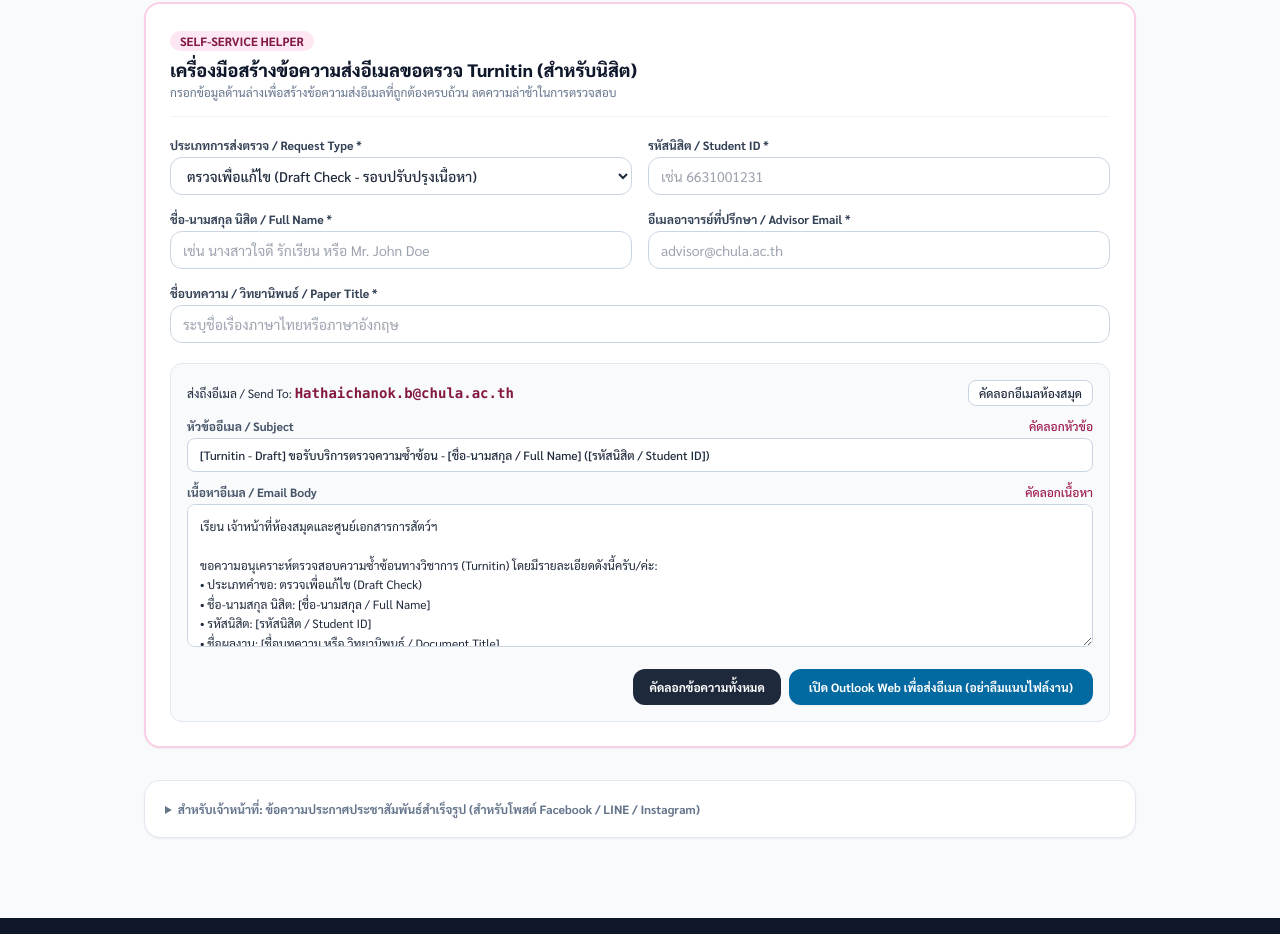
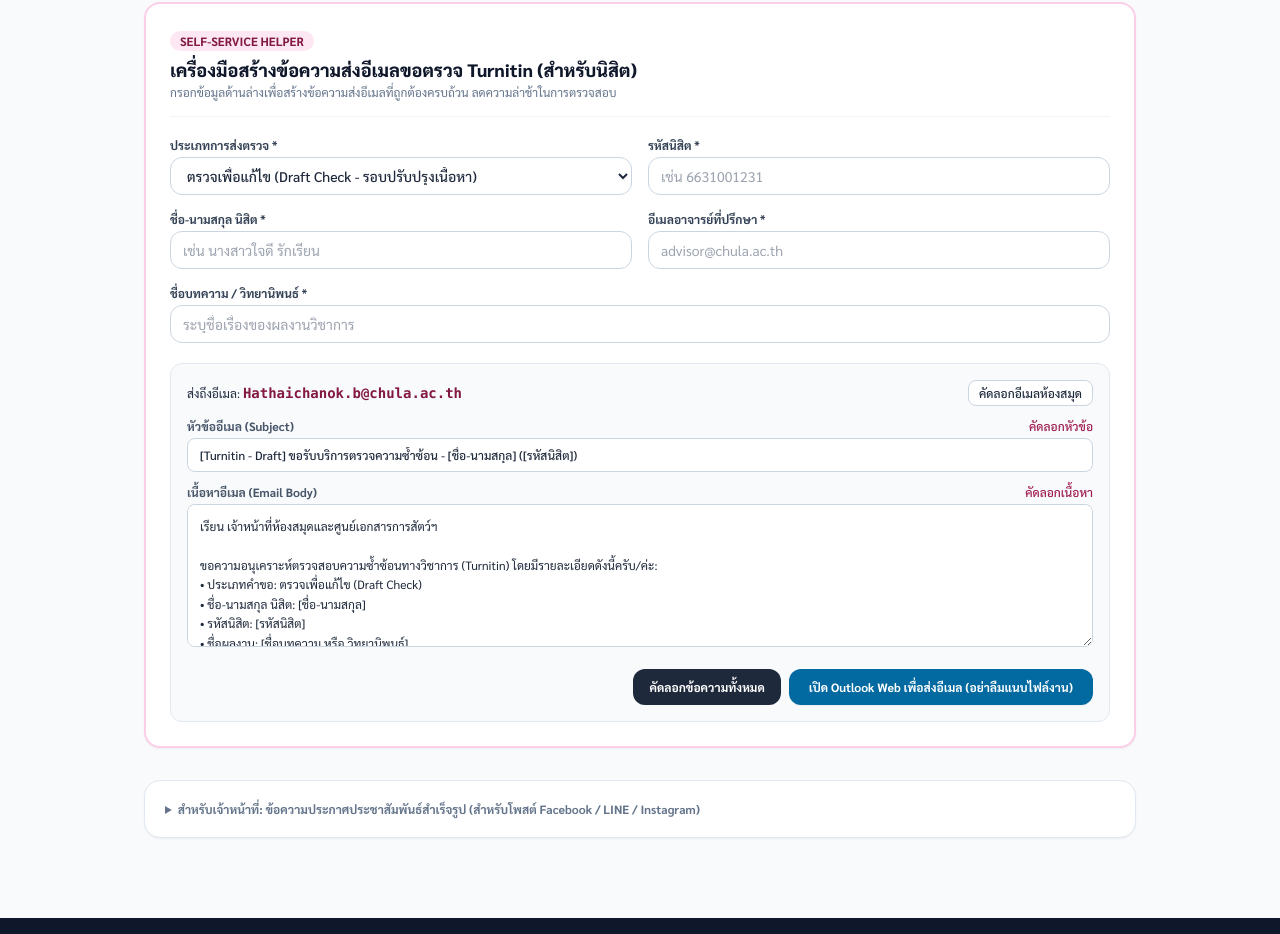
Before and after one commit to CUVET-LIBRALY/turnitin, a plain HTML site: page index.html in a window 1280 px wide. Shown: the part 939-1873 px from the top of the page. Drawn offline with nearby package versions, Linux system fonts and the light colour scheme.

Commit message:
Update index.html

```diff
--- a/index.html
+++ b/index.html
@@ -142,61 +142,61 @@
 
       <div class="grid grid-cols-1 md:grid-cols-2 gap-4 mb-5">
         <div>
-          <label id="lbl-req-type" class="block text-xs font-bold text-slate-700 mb-1">ประเภทการส่งตรวจ / Request Type *</label>
+          <label id="lbl-req-type" class="block text-xs font-bold text-slate-700 mb-1">ประเภทการส่งตรวจ *</label>
           <select id="in-type" onchange="generateStudentEmail()" class="w-full px-3 py-2 border border-slate-300 rounded-xl bg-white text-sm font-medium">
-            <option value="Draft">ตรวจเพื่อแก้ไข (Draft Check - รอบปรับปรุงเนื้อหา)</option>
-            <option value="Official">ขอออกใบรับรองผลฉบับจริง (Official Certificate - สำหรับยื่นส่งอาจารย์)</option>
+            <option id="opt-draft" value="Draft">ตรวจเพื่อแก้ไข (Draft Check - รอบปรับปรุงเนื้อหา)</option>
+            <option id="opt-official" value="Official">ขอออกใบรับรองผลฉบับจริง (Official Certificate - สำหรับยื่นส่งอาจารย์)</option>
           </select>
         </div>
         <div>
-          <label id="lbl-stu-id" class="block text-xs font-bold text-slate-700 mb-1">รหัสนิสิต / Student ID *</label>
+          <label id="lbl-stu-id" class="block text-xs font-bold text-slate-700 mb-1">รหัสนิสิต *</label>
           <input type="text" id="in-id" oninput="generateStudentEmail()" placeholder="เช่น 6631001231" class="w-full px-3 py-2 border border-slate-300 rounded-xl text-sm">
         </div>
         <div>
-          <label id="lbl-stu-name" class="block text-xs font-bold text-slate-700 mb-1">ชื่อ-นามสกุล นิสิต / Full Name *</label>
-          <input type="text" id="in-name" oninput="generateStudentEmail()" placeholder="เช่น นางสาวใจดี รักเรียน หรือ Mr. John Doe" class="w-full px-3 py-2 border border-slate-300 rounded-xl text-sm">
+          <label id="lbl-stu-name" class="block text-xs font-bold text-slate-700 mb-1">ชื่อ-นามสกุล นิสิต *</label>
+          <input type="text" id="in-name" oninput="generateStudentEmail()" placeholder="เช่น นางสาวใจดี รักเรียน" class="w-full px-3 py-2 border border-slate-300 rounded-xl text-sm">
         </div>
         <div>
-          <label id="lbl-adv-email" class="block text-xs font-bold text-slate-700 mb-1">อีเมลอาจารย์ที่ปรึกษา / Advisor Email *</label>
+          <label id="lbl-adv-email" class="block text-xs font-bold text-slate-700 mb-1">อีเมลอาจารย์ที่ปรึกษา *</label>
           <input type="email" id="in-advisor" oninput="generateStudentEmail()" placeholder="advisor@chula.ac.th" class="w-full px-3 py-2 border border-slate-300 rounded-xl text-sm">
         </div>
         <div class="md:col-span-2">
-          <label id="lbl-paper-title" class="block text-xs font-bold text-slate-700 mb-1">ชื่อบทความ / วิทยานิพนธ์ / Paper Title *</label>
-          <input type="text" id="in-title" oninput="generateStudentEmail()" placeholder="ระบุชื่อเรื่องภาษาไทยหรือภาษาอังกฤษ" class="w-full px-3 py-2 border border-slate-300 rounded-xl text-sm">
+          <label id="lbl-paper-title" class="block text-xs font-bold text-slate-700 mb-1">ชื่อบทความ / วิทยานิพนธ์ *</label>
+          <input type="text" id="in-title" oninput="generateStudentEmail()" placeholder="ระบุชื่อเรื่องของผลงานวิชาการ" class="w-full px-3 py-2 border border-slate-300 rounded-xl text-sm">
         </div>
       </div>
 
       <!-- Generated Output -->
       <div class="bg-slate-50 rounded-xl p-4 border border-slate-200 space-y-3">
         <div class="flex flex-wrap items-center justify-between gap-2 text-xs">
-          <span>ส่งถึงอีเมล / Send To: <b id="display-lib-email" class="font-mono text-pink-900 text-sm"></b></span>
-          <button type="button" onclick="copyElementText('display-lib-email', this)" class="px-2.5 py-1 bg-white border border-slate-300 hover:bg-slate-100 rounded-lg font-medium">
+          <span><span id="lbl-send-to">ส่งถึงอีเมล:</span> <b id="display-lib-email" class="font-mono text-pink-900 text-sm"></b></span>
+          <button type="button" id="btn-copy-email" onclick="copyElementText('display-lib-email', this)" class="px-2.5 py-1 bg-white border border-slate-300 hover:bg-slate-100 rounded-lg font-medium">
             คัดลอกอีเมลห้องสมุด
           </button>
         </div>
 
         <div>
           <div class="flex justify-between items-center mb-1">
-            <span class="text-xs font-bold text-slate-600">หัวข้ออีเมล / Subject</span>
-            <button type="button" onclick="copyElementValue('out-subject', this)" class="text-xs text-pink-800 hover:underline font-medium">คัดลอกหัวข้อ</button>
+            <span id="lbl-out-subject" class="text-xs font-bold text-slate-600">หัวข้ออีเมล (Subject)</span>
+            <button type="button" id="btn-copy-subject" onclick="copyElementValue('out-subject', this)" class="text-xs text-pink-800 hover:underline font-medium">คัดลอกหัวข้อ</button>
           </div>
           <input type="text" id="out-subject" readonly class="w-full px-3 py-2 bg-white border border-slate-300 rounded-lg text-xs font-medium text-slate-800">
         </div>
 
         <div>
           <div class="flex justify-between items-center mb-1">
-            <span class="text-xs font-bold text-slate-600">เนื้อหาอีเมล / Email Body</span>
-            <button type="button" onclick="copyElementValue('out-body', this)" class="text-xs text-pink-800 hover:underline font-medium">คัดลอกเนื้อหา</button>
+            <span id="lbl-out-body" class="text-xs font-bold text-slate-600">เนื้อหาอีเมล (Email Body)</span>
+            <button type="button" id="btn-copy-body" onclick="copyElementValue('out-body', this)" class="text-xs text-pink-800 hover:underline font-medium">คัดลอกเนื้อหา</button>
           </div>
           <textarea id="out-body" rows="6" readonly class="w-full p-3 bg-white border border-slate-300 rounded-lg text-xs leading-relaxed text-slate-800"></textarea>
         </div>
 
         <div class="flex flex-wrap justify-end gap-2 pt-1">
-          <button type="button" onclick="copyElementValue('out-body', this)"
+          <button type="button" id="btn-copy-all" onclick="copyElementValue('out-body', this)"
             class="px-4 py-2.5 bg-slate-800 hover:bg-slate-900 text-white text-xs font-bold rounded-xl transition">
             คัดลอกข้อความทั้งหมด
           </button>
-          <button type="button" onclick="openStudentOutlook()"
+          <button type="button" id="btn-open-outlook" onclick="openStudentOutlook()"
             class="px-5 py-2.5 bg-sky-700 hover:bg-sky-800 text-white text-xs font-bold rounded-xl shadow-sm transition">
             เปิด Outlook Web เพื่อส่งอีเมล (อย่าลืมแนบไฟล์งาน)
           </button>
@@ -204,7 +204,7 @@
       </div>
     </section>
 
-    <!-- Collapsible Staff PR Post Generator (สำหรับเจ้าหน้าที่ก๊อปปี้ไปโพสต์ Facebook / LINE) -->
+    <!-- Collapsible Staff PR Post Generator -->
     <details class="bg-white rounded-2xl border border-slate-200 p-5 shadow-sm">
       <summary class="text-xs font-bold text-slate-500 cursor-pointer select-none">
         สำหรับเจ้าหน้าที่: ข้อความประกาศประชาสัมพันธ์สำเร็จรูป (สำหรับโพสต์ Facebook / LINE / Instagram)
@@ -237,7 +237,7 @@ To ensure report authenticity and streamline academic submission, please follow
 3️⃣ Official Certification: Once your score meets the requirement, reply to the same email thread to request an Official Certificate. The library will issue a bilingual cover certificate with a unique Reference ID & QR Code, and send it to you with a direct CC to your advisor.
 
 📧 ติดต่อส่งตรวจ / Submit via Email: Hathaichanok.b@chula.ac.th
-🌐 รายละเอียดเพิ่มเติม / More Info: https://vet.chula.ac.th/library#service-3</textarea>
+🌐 ขั้นตอนและสร้างคำขอตรวจ / Guide & Request Helper: https://cuvet-libraly.github.io/turnitin/</textarea>
       </div>
     </details>
 
@@ -257,9 +257,8 @@ To ensure report authenticity and streamline academic submission, please follow
   </footer>
 
   <script>
-    // ==================== ตั้งค่าข้อมูลหลักที่นี่ ====================
     const LIBRARY_EMAIL = "Hathaichanok.b@chula.ac.th";
-    const VERIFY_PORTAL_URL = "https://script.google.com/macros/s/AKfycbyNHO_JpTEMzr8XfEl5dMMAFDWjsFtl0QvakSCZSFzZh3p9D-A6_T2LKdaqrpNb7HF7Zw/exec"; // วาง URL เว็บแอปตรวจสอบของคุณที่นี่
+    const VERIFY_PORTAL_URL = "https://script.google.com/macros/s/AKfycbyNHO_JpTEMzr8XfEl5dMMAFDWjsFtl0QvakSCZSFzZh3p9D-A6_T2LKdaqrpNb7HF7Zw/exec";
 
     let currentLang = "th";
 
@@ -291,7 +290,26 @@ To ensure report authenticity and streamline academic submission, please follow
         info2Title: "ระบบตรวจสอบความถูกต้องผ่าน QR Code",
         info2Desc: "เอกสารฉบับรับรองผลอย่างเป็นทางการจะมี <b>รหัสอ้างอิง (Ref. ID)</b> และ <b>QR Code</b> ประจำเอกสาร คณาจารย์สามารถสแกนเพื่อตรวจสอบค่าเปอร์เซ็นต์จริงและประวัติการส่งตรวจย้อนหลังทั้งหมดจากฐานข้อมูลห้องสมุดได้ทันที",
         genTitle: "เครื่องมือสร้างข้อความส่งอีเมลขอตรวจ Turnitin (สำหรับนิสิต)",
-        genDesc: "กรอกข้อมูลด้านล่างเพื่อสร้างข้อความส่งอีเมลที่ถูกต้องครบถ้วน ลดความล่าช้าในการตรวจสอบ"
+        genDesc: "กรอกข้อมูลด้านล่างเพื่อสร้างข้อความส่งอีเมลที่ถูกต้องครบถ้วน ลดความล่าช้าในการตรวจสอบ",
+        lblReqType: "ประเภทการส่งตรวจ *",
+        optDraft: "ตรวจเพื่อแก้ไข (Draft Check - รอบปรับปรุงเนื้อหา)",
+        optOfficial: "ขอออกใบรับรองผลฉบับจริง (Official Certificate - สำหรับยื่นส่งอาจารย์)",
+        lblStuId: "รหัสนิสิต *",
+        phStuId: "เช่น 6631001231",
+        lblStuName: "ชื่อ-นามสกุล นิสิต *",
+        phStuName: "เช่น นางสาวใจดี รักเรียน",
+        lblAdvEmail: "อีเมลอาจารย์ที่ปรึกษา *",
+        phAdvEmail: "advisor@chula.ac.th",
+        lblPaperTitle: "ชื่อบทความ / วิทยานิพนธ์ *",
+        phPaperTitle: "ระบุชื่อเรื่องของผลงานวิชาการ",
+        lblSendTo: "ส่งถึงอีเมล:",
+        btnCopyEmail: "คัดลอกอีเมลห้องสมุด",
+        lblOutSubject: "หัวข้ออีเมล (Subject)",
+        btnCopySubject: "คัดลอกหัวข้อ",
+        lblOutBody: "เนื้อหาอีเมล (Email Body)",
+        btnCopyBody: "คัดลอกเนื้อหา",
+        btnCopyAll: "คัดลอกข้อความทั้งหมด",
+        btnOpenOutlook: "เปิด Outlook Web เพื่อส่งอีเมล (อย่าลืมแนบไฟล์งาน)"
       },
       en: {
         verifyBtn: "Verify Certificate (QR)",
@@ -320,14 +338,32 @@ To ensure report authenticity and streamline academic submission, please follow
         info2Title: "Online QR Code Verification",
         info2Desc: "Every official report includes a unique <b>Reference ID</b> and <b>QR Code</b>. Advisors and instructors can scan the QR Code to verify the authentic score and complete submission history directly from the library database.",
         genTitle: "Student Email Request Generator",
-        genDesc: "Fill in your details below to automatically generate a complete email request for the library."
+        genDesc: "Fill in your details below to automatically generate a complete email request for the library.",
+        lblReqType: "Request Type *",
+        optDraft: "Draft Check (For revision / re-checking)",
+        optOfficial: "Official Certificate (For final academic submission)",
+        lblStuId: "Student ID *",
+        phStuId: "e.g. 6631001231",
+        lblStuName: "Student Full Name *",
+        phStuName: "e.g. Mr. John Doe",
+        lblAdvEmail: "Advisor / Instructor Email *",
+        phAdvEmail: "advisor@chula.ac.th",
+        lblPaperTitle: "Manuscript / Thesis Title *",
+        phPaperTitle: "Enter your manuscript or thesis title",
+        lblSendTo: "Send To:",
+        btnCopyEmail: "Copy Library Email",
+        lblOutSubject: "Email Subject",
+        btnCopySubject: "Copy Subject",
+        lblOutBody: "Email Body",
+        btnCopyBody: "Copy Body",
+        btnCopyAll: "Copy Full Message",
+        btnOpenOutlook: "Open Outlook Web to Send (Remember to Attach File)"
       }
     };
 
     window.onload = function() {
       document.getElementById('display-lib-email').textContent = LIBRARY_EMAIL;
       document.getElementById('footer-email').textContent = LIBRARY_EMAIL;
-      document.getElementById('btn-verify-portal').href = VERIFY_PORTAL_URL;
       setLang('th');
       generateStudentEmail();
     };
@@ -343,7 +379,10 @@ To ensure report authenticity and streamline academic submission, please follow
         ? 'px-3 py-1 text-xs rounded-lg bg-white text-pink-950 font-bold transition'
         : 'px-3 py-1 text-xs rounded-lg text-pink-200 hover:text-white font-bold transition';
 
-      document.getElementById('btn-verify-portal').innerHTML = `<span>${c.verifyBtn}</span>`;
+      const verifyBtn = document.getElementById('btn-verify-portal');
+      verifyBtn.innerHTML = `<span>${c.verifyBtn}</span>`;
+      verifyBtn.href = lang === 'en' ? `${VERIFY_PORTAL_URL}?lang=en` : VERIFY_PORTAL_URL;
+
       document.getElementById('hero-title').textContent = c.heroTitle;
       document.getElementById('hero-subtitle').textContent = c.heroSubtitle;
       document.getElementById('banner-title').textContent = c.bannerTitle;
@@ -372,15 +411,38 @@ To ensure report authenticity and streamline academic submission, please follow
       document.getElementById('gen-title').textContent = c.genTitle;
       document.getElementById('gen-desc').textContent = c.genDesc;
 
+      // Form labels & placeholders
+      document.getElementById('lbl-req-type').textContent = c.lblReqType;
+      document.getElementById('opt-draft').textContent = c.optDraft;
+      document.getElementById('opt-official').textContent = c.optOfficial;
+      document.getElementById('lbl-stu-id').textContent = c.lblStuId;
+      document.getElementById('in-id').placeholder = c.phStuId;
+      document.getElementById('lbl-stu-name').textContent = c.lblStuName;
+      document.getElementById('in-name').placeholder = c.phStuName;
+      document.getElementById('lbl-adv-email').textContent = c.lblAdvEmail;
+      document.getElementById('in-advisor').placeholder = c.phAdvEmail;
+      document.getElementById('lbl-paper-title').textContent = c.lblPaperTitle;
+      document.getElementById('in-title').placeholder = c.phPaperTitle;
+
+      // Output box labels & buttons
+      document.getElementById('lbl-send-to').textContent = c.lblSendTo;
+      document.getElementById('btn-copy-email').textContent = c.btnCopyEmail;
+      document.getElementById('lbl-out-subject').textContent = c.lblOutSubject;
+      document.getElementById('btn-copy-subject').textContent = c.btnCopySubject;
+      document.getElementById('lbl-out-body').textContent = c.lblOutBody;
+      document.getElementById('btn-copy-body').textContent = c.btnCopyBody;
+      document.getElementById('btn-copy-all').textContent = c.btnCopyAll;
+      document.getElementById('btn-open-outlook').textContent = c.btnOpenOutlook;
+
       generateStudentEmail();
     }
 
     function generateStudentEmail() {
       const type = document.getElementById('in-type').value;
-      const stuId = document.getElementById('in-id').value.trim() || '[รหัสนิสิต / Student ID]';
-      const stuName = document.getElementById('in-name').value.trim() || '[ชื่อ-นามสกุล / Full Name]';
-      const advisor = document.getElementById('in-advisor').value.trim() || '[อีเมลอาจารย์ที่ปรึกษา / Advisor Email]';
-      const title = document.getElementById('in-title').value.trim() || '[ชื่อบทความ หรือ วิทยานิพนธ์ / Document Title]';
+      const stuId = document.getElementById('in-id').value.trim() || (currentLang === 'en' ? '[Student ID]' : '[รหัสนิสิต]');
+      const stuName = document.getElementById('in-name').value.trim() || (currentLang === 'en' ? '[Full Name]' : '[ชื่อ-นามสกุล]');
+      const advisor = document.getElementById('in-advisor').value.trim() || (currentLang === 'en' ? '[Advisor Email]' : '[อีเมลอาจารย์ที่ปรึกษา]');
+      const title = document.getElementById('in-title').value.trim() || (currentLang === 'en' ? '[Document Title]' : '[ชื่อบทความ หรือ วิทยานิพนธ์]');
 
       if (currentLang === 'en') {
         const typeLabel = type === 'Official' ? 'Official Certificate Request' : 'Draft Check for Revision';
```
